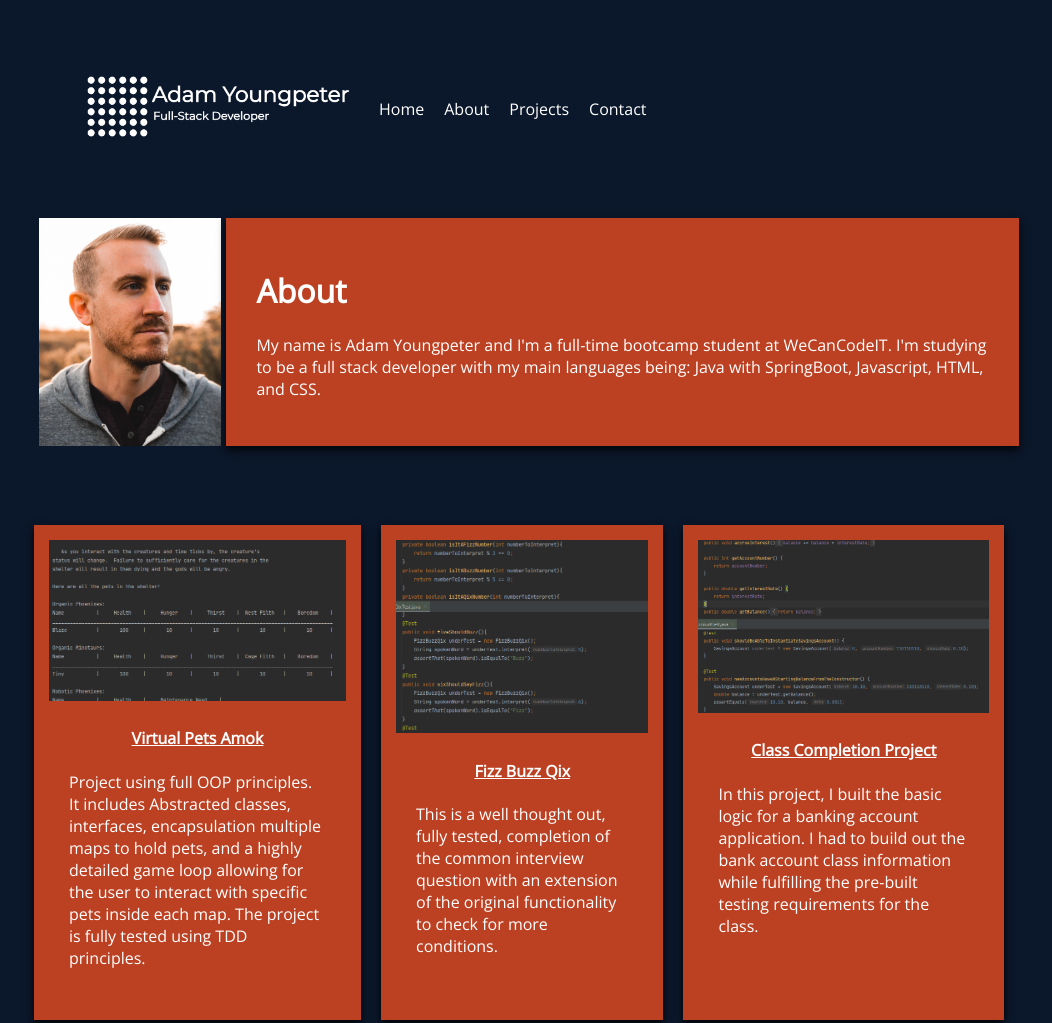
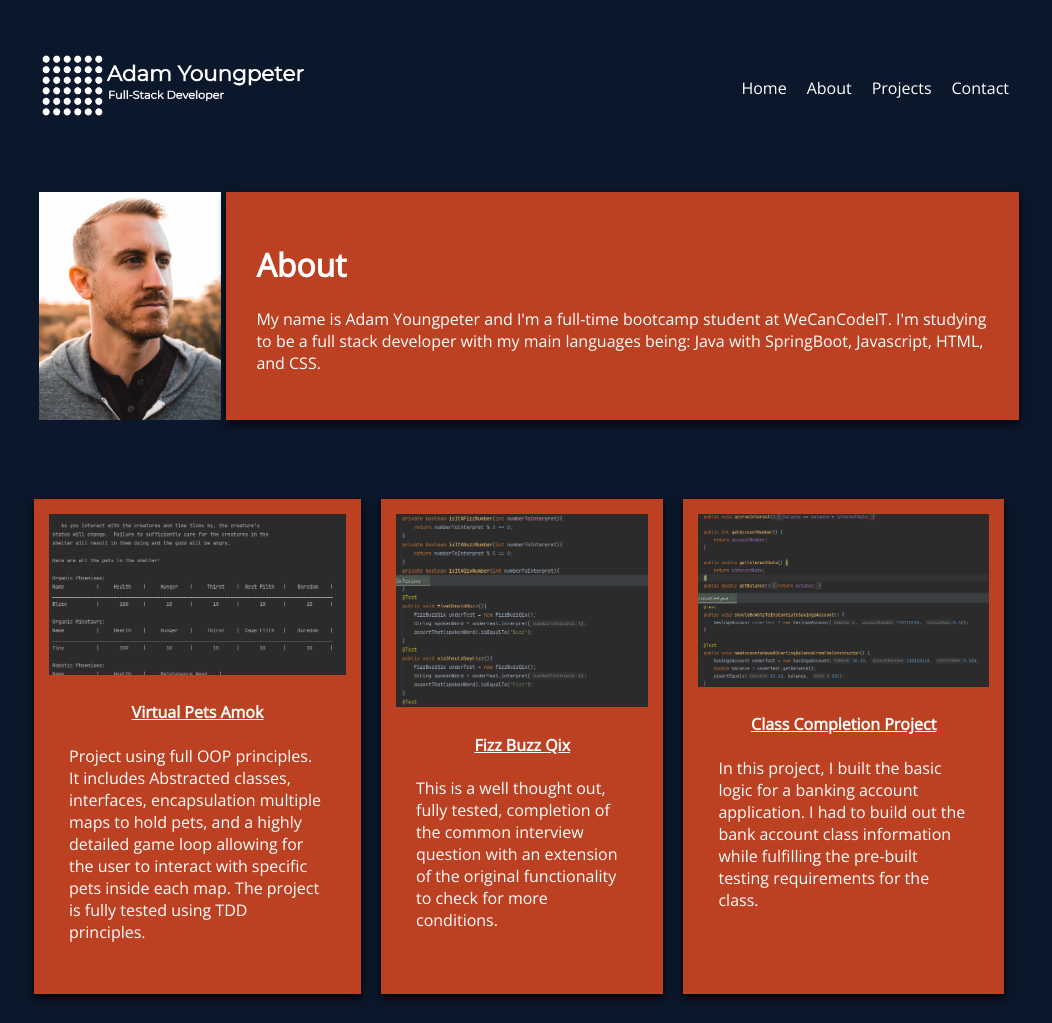
Before and after one commit to adamyoungpeter/adamyoungpeter.github.io, a plain HTML site: page index.html in a window 1280 px wide. Shown: the top 1023 px of the page, without its empty margins (121-1173 px from the left). Drawn offline with nearby package versions, Linux system fonts and the light colour scheme.

Commit message:
changed nav bar formatting to spread to end of screen

```diff
--- a/index.html
+++ b/index.html
@@ -29,13 +29,10 @@
 
     <nav class="nav-bar" id="navigation">
       <ul class="navigation-items">
-        <li class="logo">
-          <img
-            class="logo"
+          <li class="logo"><img
             src="Resources/Adam Youngpeter-logo-white.png"
-            alt="Adam Youngpeter Logo"
-          />
-        </li>
+            alt="Adam Youngpeter Logo"/>
+          </li>
         <li class="item"><a href="#navigation">Home</a></li>
         <li class="item"><a href="#about">About</a></li>
         <li class="item"><a href="#projects">Projects</a></li>
--- a/layout.css
+++ b/layout.css
@@ -1,3 +1,7 @@
+*{
+padding: 0px;
+}
+
 body{
     max-width: 1000px;
     margin: 2rem auto;
@@ -21,15 +25,12 @@ p{
     padding: 0px 20px 20px 20px;
 }
 .nav-bar{
-    display: flex;
     max-width: 1000px;
-    flex-direction: column;
-    align-items: flex-start;
 }
 
 .navigation-items{
     display: flex;
-    flex-wrap: wrap;
+    flex-wrap: nowrap;
     align-items: center;
     flex-direction: column;
 }
@@ -43,7 +44,6 @@ p{
 
 .item a{
     display: flex;
-
 }
 
 .about-container{
--- a/styles.css
+++ b/styles.css
@@ -4,10 +4,12 @@ body{
     background-color: #0B172A;
     color: #FFFFFF;
 }
-
 .logo{
+    flex: 1;
+}
+.logo img{
+    padding: 5px;
     width: 300px;
-    padding: 5px;
 }
 
 .self-portrait{
```
